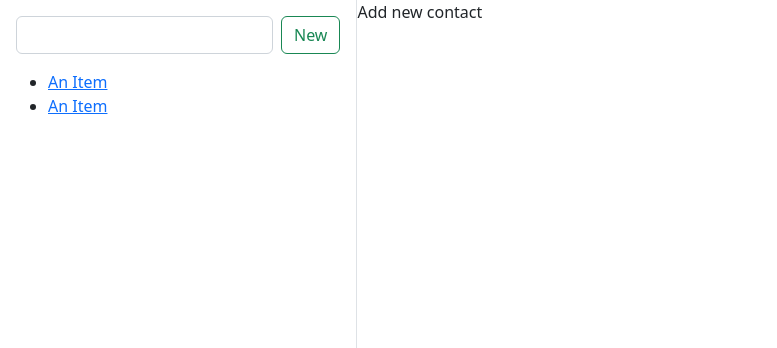
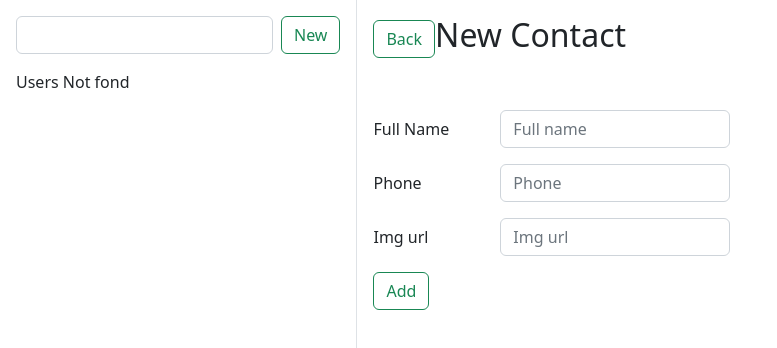
Before and after one commit to XushnayevAsadbek/Contact-app, a React (Vite) app: page /add in a window 1280 px wide. Shown: the top 348 px of the page, without its empty margins (0-777 px from the left). Built offline with nearby package versions, Linux system fonts and the light colour scheme.

Commit message:
navigate commit

```diff
--- a/src/App.jsx
+++ b/src/App.jsx
@@ -2,10 +2,13 @@ import { Route,  Routes } from "react-router-dom"
 import { Layout } from "./components/layout/layout.jsx";
 import { ContactForm } from "./components/page/contact/contact-form.jsx";
 import { Contact } from "./components/page/contact/contact.jsx"
+import React from "react";
 function App() {
+
+  const [users,setUsers] = React.useState([]);
   return (
     <>
-      <Layout >
+      <Layout users={users} >
         <Routes >
           <Route path='contact/:id' element={<Contact />} />
           <Route path='add' element={<ContactForm />} />
--- a/src/components/layout/layout.jsx
+++ b/src/components/layout/layout.jsx
@@ -1,18 +1,20 @@
 import { Sidebar } from "./sidebar/sidebar.jsx"
 import  PropTypes  from 'prop-types';
 
-export const Layout =({children}) => {
+export const Layout =({children , users}) => {
     return(
         <div className="d-flex">
-          <Sidebar />
+          <Sidebar users={users} />
           <div>
-            {children}
+            {children }
           </div>
         </div>
 
     );
 
-    Layout.PropTypes={
+
+};
+Layout.PropTypes={
       children:PropTypes.any,
+      users:PropTypes.array
     }
-};
--- a/src/components/layout/sidebar/sidebar.jsx
+++ b/src/components/layout/sidebar/sidebar.jsx
@@ -1,21 +1,30 @@
 import { Link } from "react-router-dom"
+import  PropTypes  from 'prop-types';
 
-export const Sidebar = () => {
+export const Sidebar = ({ users }) => {
     return (
         <div className="p-3 border-end vh-100 ">
             <div className="mb-3 d-flex">
-                <input className=" form-control " type="text" />
+                <input className=" form-control " type="text" mt-3 />
                 <Link to="/add" className="btn  btn-outline-success ms-2 ">New</Link>
             </div>
 
-            <ul>
-                <li >
-                    <Link to="contact/1">An Item </Link>
+          {users.lenght > 0 ? (<ul>
+                {
+                    users.map((user)=>(
+                         <li  key={user.id}>
+                    <Link to={`contact/${user.id}`}>{user.FullName} </Link>
                     </li>
-                <li >
-                     <Link to="contact/2">An Item </Link>
-                     </li>
+                    ))}
             </ul>
+            ) :(<>Users Not fond</>
+            )}
         </div>
-    )
-}
+    );
+
+
+};
+
+Sidebar.PropTypes ={
+        users:PropTypes.array,
+    };
--- a/src/components/page/contact/contact-form.jsx
+++ b/src/components/page/contact/contact-form.jsx
@@ -1,7 +1,53 @@
+import { useNavigate } from "react-router-dom"
+
 export const ContactForm = () => {
-    return(
-        <>
-        Add new contact
-        </>
+    const navigate = useNavigate();
+    const onback =() =>(
+        navigate(-1)
+    );
+    return (
+        <div className="p-3">
+            <div className="d-flex align-items-center mb-5">
+                <button onClick={onback} className="btn btn-outline-success ">Back</button>
+                <h2 clasName="h4 ms-3 ">New Contact</h2>
+            </div>
+
+            <form>
+                <div className="mb-3 row">
+                    <label for="staticEmail" className="col-4 col-form-label">Full Name</label>
+                    <div className="col-8">
+                        <input
+                            type="text"
+                            className="form-control"
+                            id="staticEmail"
+                            placeholder="Full name" />
+                    </div>
+                </div>
+                <div className="mb-3 row">
+                    <label for="inputPassword" className="col-4 col-form-label">Phone</label>
+                    <div className="col-8">
+                        <input
+                            type="text"
+                            className="form-control"
+                            id="inputPassword"
+                            placeholder="Phone"
+                        />
+                    </div>
+                </div>
+                <div className="mb-3 row">
+                    <label for="inputPassword" className="col-4 col-form-label">Img url</label>
+                    <div className="col-8">
+                        <input
+                            type="url"
+                            className="form-control"
+                            id="inputPassword"
+                            placeholder="Img url"
+                        />
+                    </div>
+                </div>
+
+                <button className="btn btn-outline-success">Add</button>
+            </form>
+        </div>
     )
 }
```
